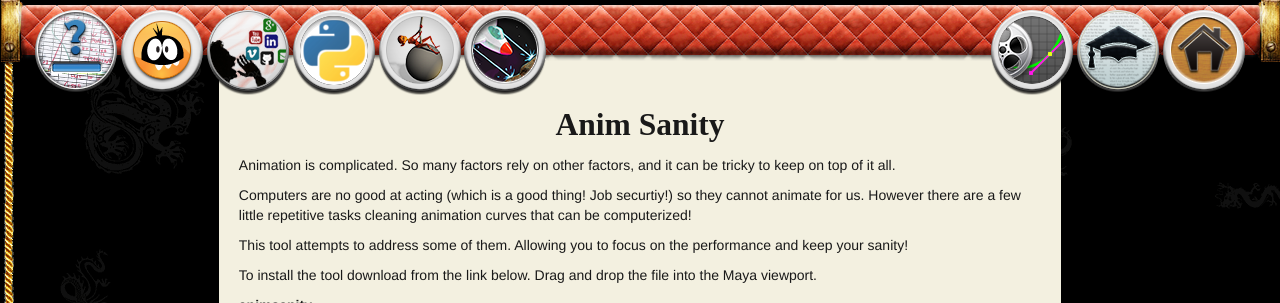
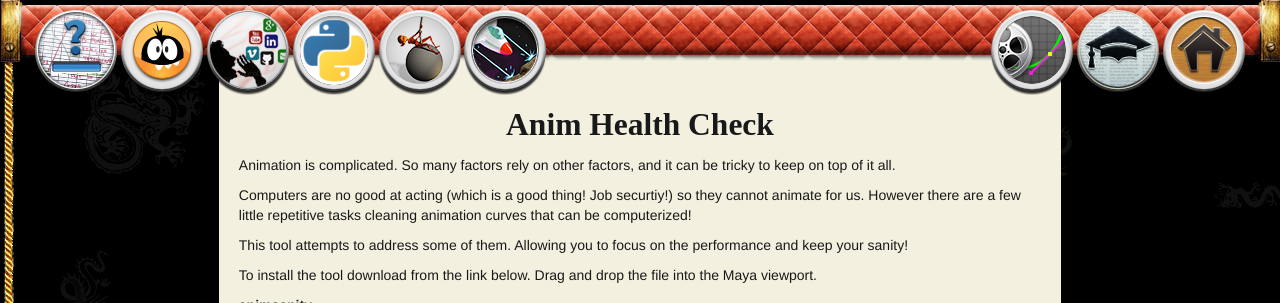
Before and after one commit to internetimagery/internetimagery.github.io, a Jekyll site: the page built from python/animsanity.md, in a window 1280 px wide. Shown: the top 303 px of the page. Built offline with Jekyll 4.4.1, drawn with Linux system fonts in a browser that asks for light colours; nearby versions of some CDN libraries; some web fonts are replaced; comment, search, counter and statistics services are not loaded.

Commit message:
Update animsanity.md

```diff
--- a/python/animsanity.md
+++ b/python/animsanity.md
@@ -1,8 +1,8 @@
 ---
-title: Anim Sanity
+title: Anim Health Check
 layout: page
 ---
-## Anim Sanity
+## Anim Health Check
 
 Animation is complicated. So many factors rely on other factors, and it can be tricky to keep on top of it all.
 
```
